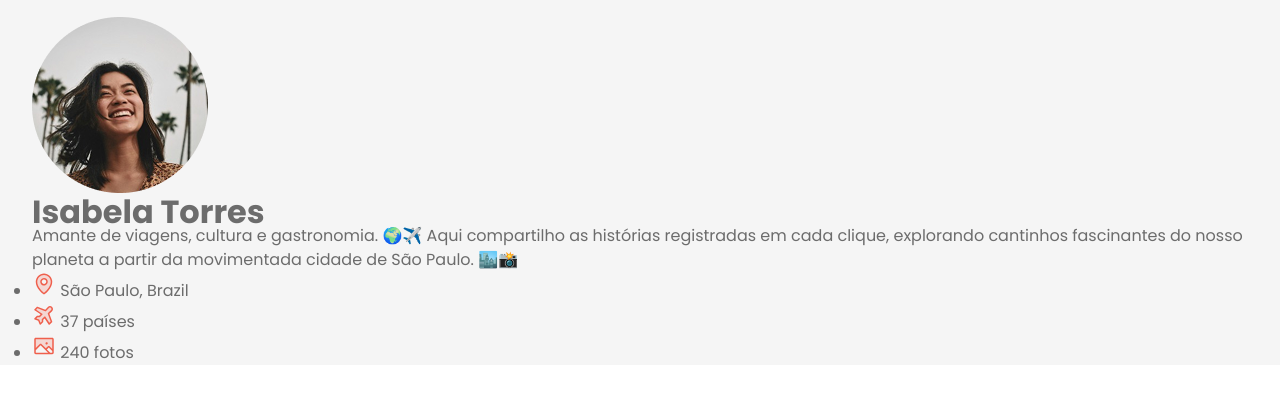
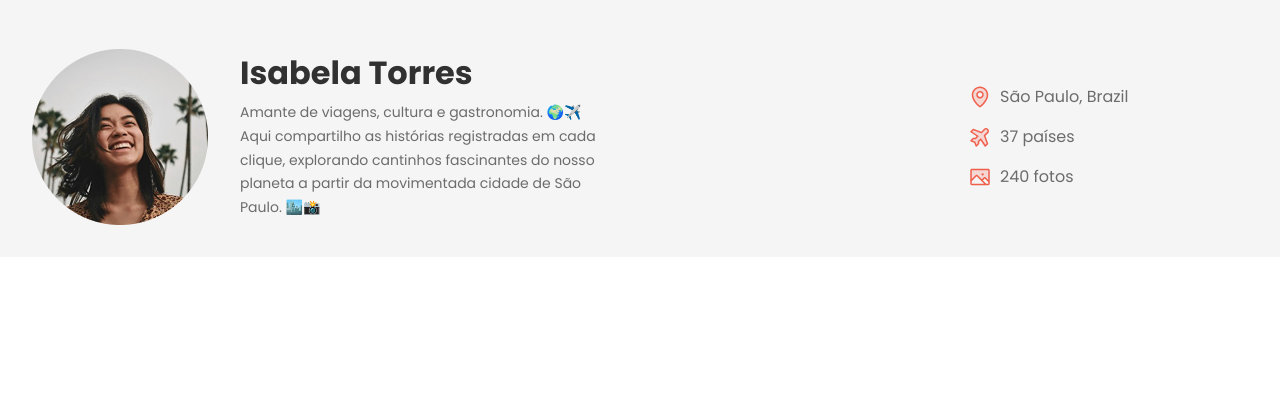
Before and after one commit to juliaassuncao/travelgram, a plain HTML site: page index.html in a window 1280 px wide. Shown: the part 79-476 px from the top of the page. Drawn offline with Linux system fonts and the light colour scheme.

Commit message:
style(header): finaliza estilização do header

```diff
--- a/index.html
+++ b/index.html
@@ -47,7 +47,8 @@
             <div>
               <h1>Isabela Torres</h1>
               <p>
-                Amante de viagens, cultura e gastronomia. 🌍✈️ Aqui compartilho
+                Amante de viagens, cultura e gastronomia. 🌍✈️ <br>
+                Aqui compartilho
                 as histórias registradas em cada clique, explorando cantinhos
                 fascinantes do nosso planeta a partir da movimentada cidade de
                 São Paulo. 🏙️📸
--- /dev/null
+++ b/styles/header.css
@@ -0,0 +1,45 @@
+header {
+  padding-block: 2rem;
+}
+
+header .container {
+  display: flex;
+  justify-content: space-between;
+  align-items: center;
+}
+
+#profile {
+  display: flex;
+  gap: 2rem;
+}
+
+#profile > div {
+  max-width: 24rem;
+  margin: 4px 0;
+}
+
+#profile h1 {
+  font: var(--text-lg);
+  color: var(--text-color-primary);
+  margin-bottom: 0.5rem;
+}
+
+#profile p {
+  font: var(--text-md);
+}
+
+#info {
+  list-style: none;
+
+  display: flex;
+  flex-direction: column;
+  gap: 1rem;
+
+  width: 17.5rem;
+}
+
+#info li {
+  display: flex;
+  align-items: center;
+  gap: 0.5rem;
+}
--- a/styles/index.css
+++ b/styles/index.css
@@ -1,2 +1,3 @@
 @import url(global.css);
 @import url(nav.css);
+@import url(header.css);
```
